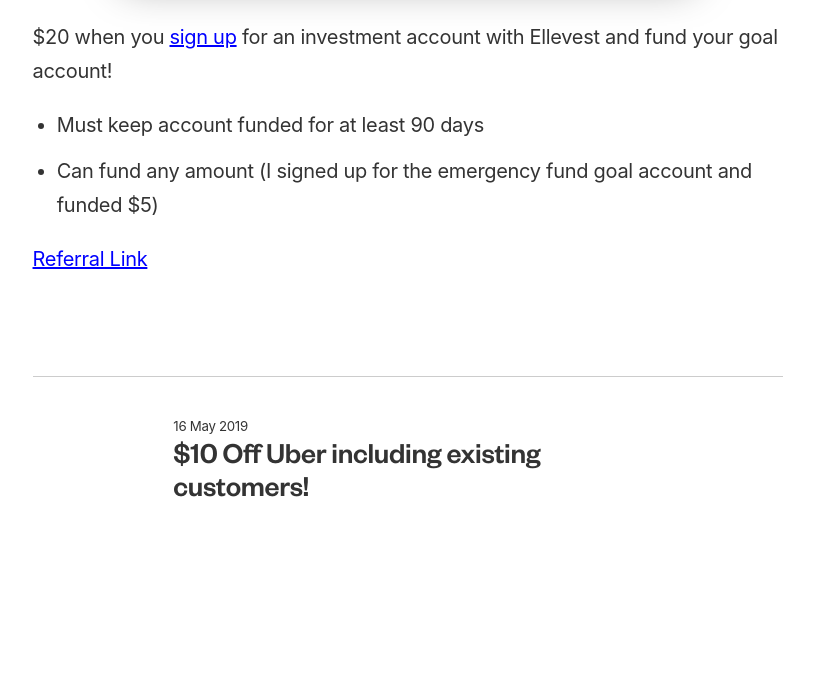
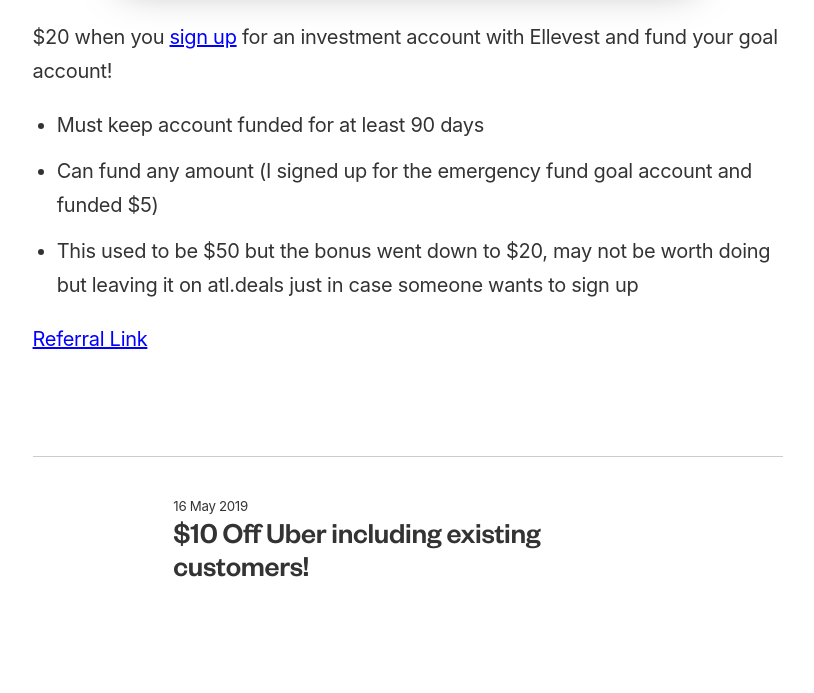
Before and after one commit to ohiosveryown/atldeals, a Jekyll site: the page built from _posts/2019-05-25-invest.markdown, in a window 1280 px wide. Shown: the part 781-1474 px from the top of the page, without its empty margins (232-1046 px from the left). Built offline with Jekyll 4.4.1, drawn with Linux system fonts in a browser that asks for light colours; before the commit the page ends 1394 px from its top, so only the background shows below that.

Commit message:
Updated Invest

```diff
--- a/_posts/2019-05-25-invest.markdown
+++ b/_posts/2019-05-25-invest.markdown
@@ -16,4 +16,6 @@
 
 * Can fund any amount (I signed up for the emergency fund goal account and funded $5)
 
+* This used to be $50 but the bonus went down to $20, may not be worth doing but leaving it on atl.deals just in case someone wants to sign up
+
 [Referral Link](https://www.ellevest.com/invite/m83gih)
```
